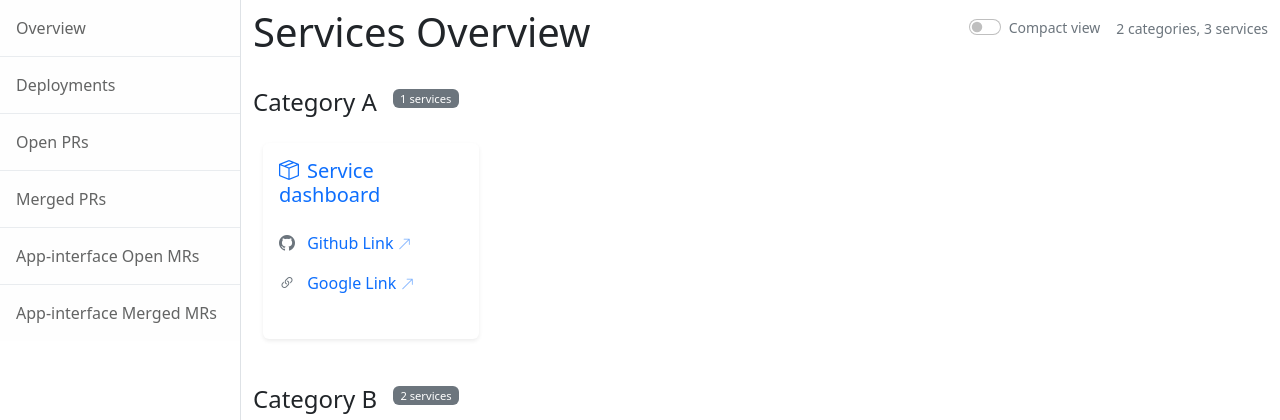
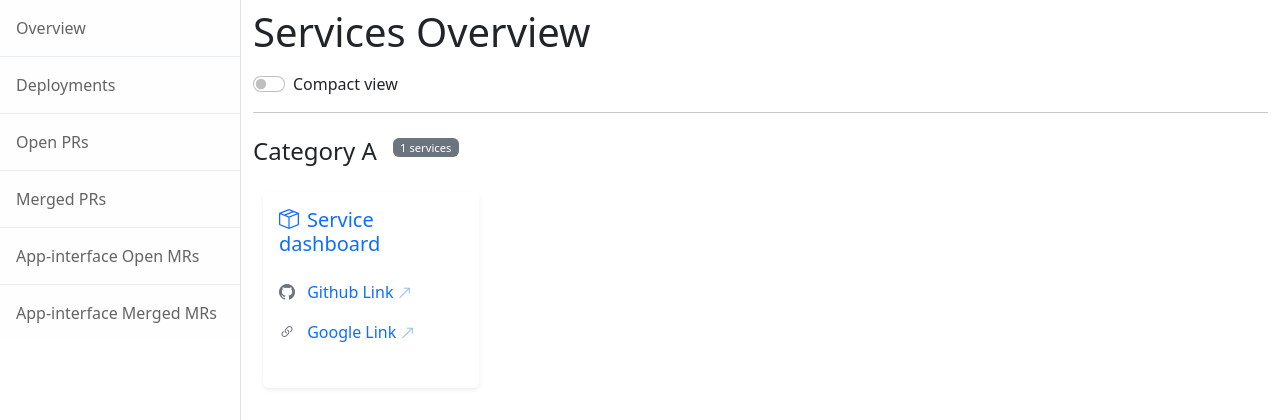
Before and after one commit to petracihalova/service-dashboard, a Flask app: page / in a window 1280 px wide. Shown: the part 80-500 px from the top of the page. Run offline with Flask 3, Linux system fonts and the light colour scheme; parts of the project's set-up code (start-up, migrations or seed data) failed here and were passed over; some libraries are stand-ins or nearby versions.

Commit message:
layout improvements

```diff
--- a/templates/deployments/main.html
+++ b/templates/deployments/main.html
@@ -3,10 +3,9 @@
 {% block content %}
 
 <div class="container-fluid">
-    <h1 class="mt-4">Deployments</h1>
-    <hr>
+    <h1 class="mt-2">Deployments</h1>
     <div>
-        <div class="mb-4 d-flex align-items-center">
+        <div class="mb-2 d-flex align-items-center">
             <button id="update_button" type="button" class="btn btn-outline-primary btn-sm me-2" data-url="?reload_data=1">
                 Download new data
             </button>
@@ -16,6 +15,7 @@
             <label class="form-check-label" for="labelsCheckbox">Show Labels</label>
         </div>
     </div>
+    <hr>
 
     {% if not deployments %}
     <h3>No data to display. </h3>
--- a/templates/overview.html
+++ b/templates/overview.html
@@ -7,22 +7,15 @@
 {% block content %}
 
 <div class="container-fluid">
-    <div class="d-flex justify-content-between align-items-center mb-4">
-        <h1 class="mb-0">Services Overview</h1>
-        <div class="d-flex align-items-center">
-            <div class="form-check form-switch me-3">
-                <input class="form-check-input" type="checkbox" id="compactModeToggle">
-                <label class="form-check-label small text-muted" for="compactModeToggle">
-                    Compact view
-                </label>
-            </div>
+    <h1 class="mb-0">Services Overview</h1>
 
-            <small class="text-muted">{{ services.categories|length }} categories,
-                {% set total_repos = services.categories|map(attribute='category_repos')|map('length')|sum %}
-                {{ total_repos }} services
-            </small>
+    <div class="my-3">
+        <div class="form-check form-switch">
+            <input class="form-check-input" type="checkbox" role="switch" id="compactModeToggle">
+            <label class="form-check-label" for="compactModeToggle">Compact view</label>
         </div>
     </div>
+    <hr>
 
     {% for category in services.categories %}
     <div class="mb-5">
```
Also changed, not shown: templates/pull_requests/app_interface_merged.html (+6 -5 lines), templates/pull_requests/app_interface_open.html (+6 -5 lines), templates/pull_requests/merged_pr.html (+4 -4 lines), templates/pull_requests/open_pr.html (+4 -4 lines).
